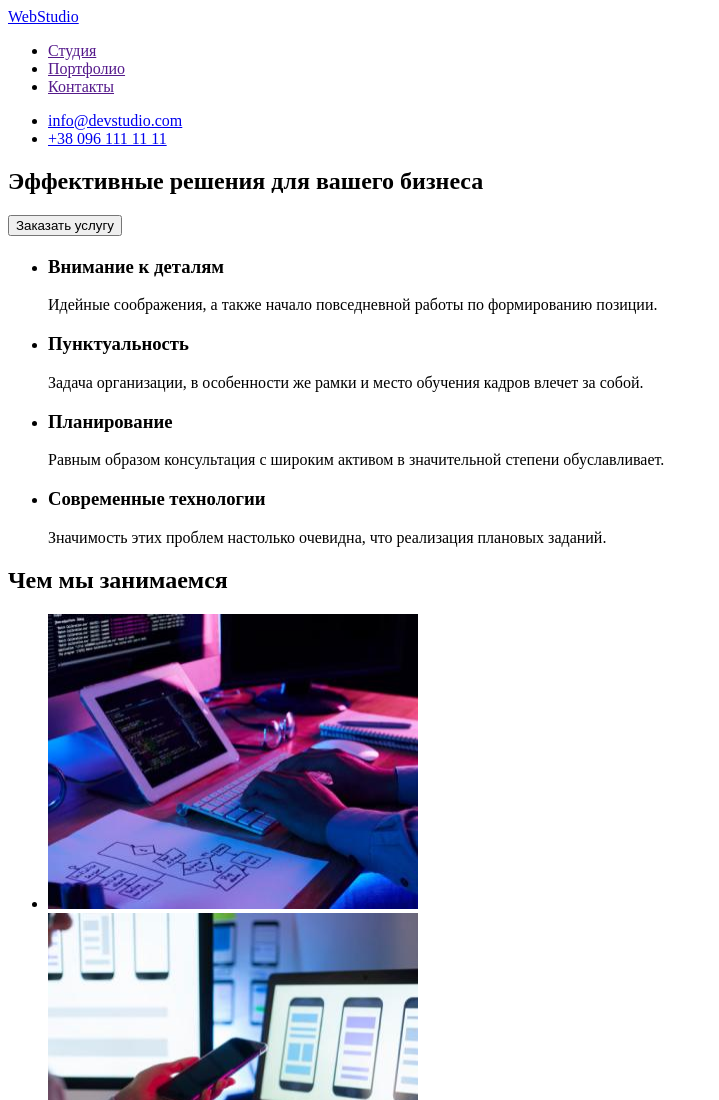
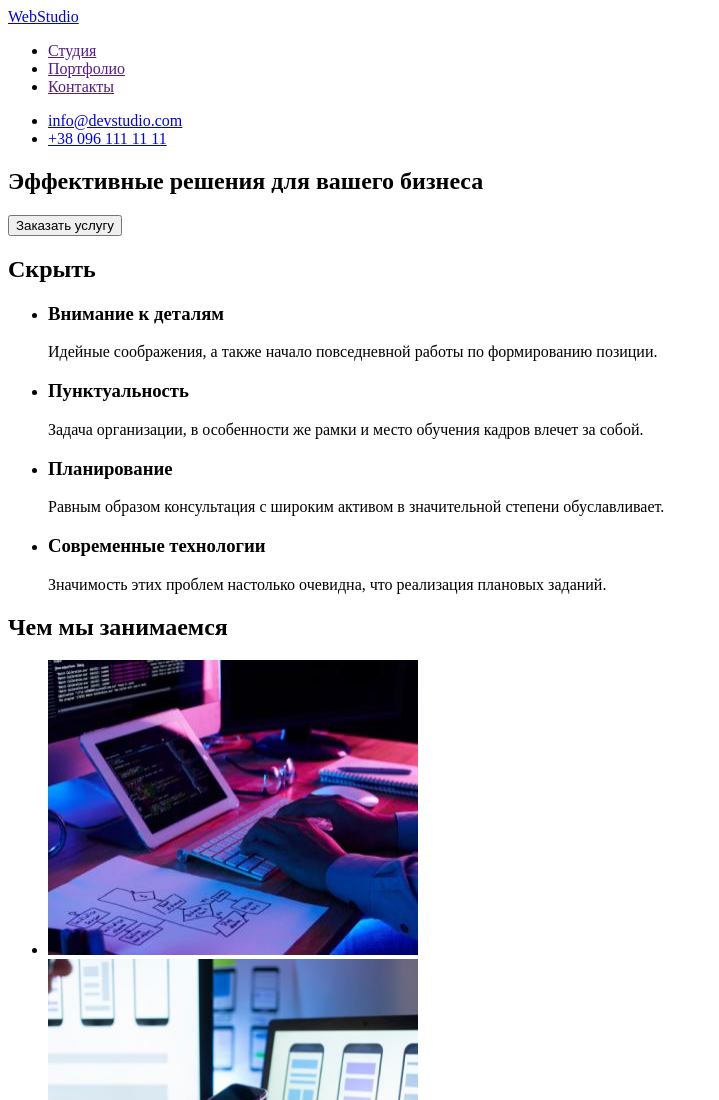
Before and after one commit to GrishaV1/goit-markup-hw-01, a plain HTML site: page index.html in a window 1280 px wide. Shown: the top 1100 px of the page, without its empty margins (0-719 px from the left). Drawn offline with Linux system fonts and the light colour scheme.

Commit message:
Скрыть

```diff
--- a/index.html
+++ b/index.html
@@ -35,7 +35,7 @@
 <button type="button" >Заказать услугу</button>
         </section>
         <section>
-            <h2></h2>
+            <h2>Cкрыть</h2>
 
             <ul>
                 <li><h3>Внимание к деталям</h3>
```
